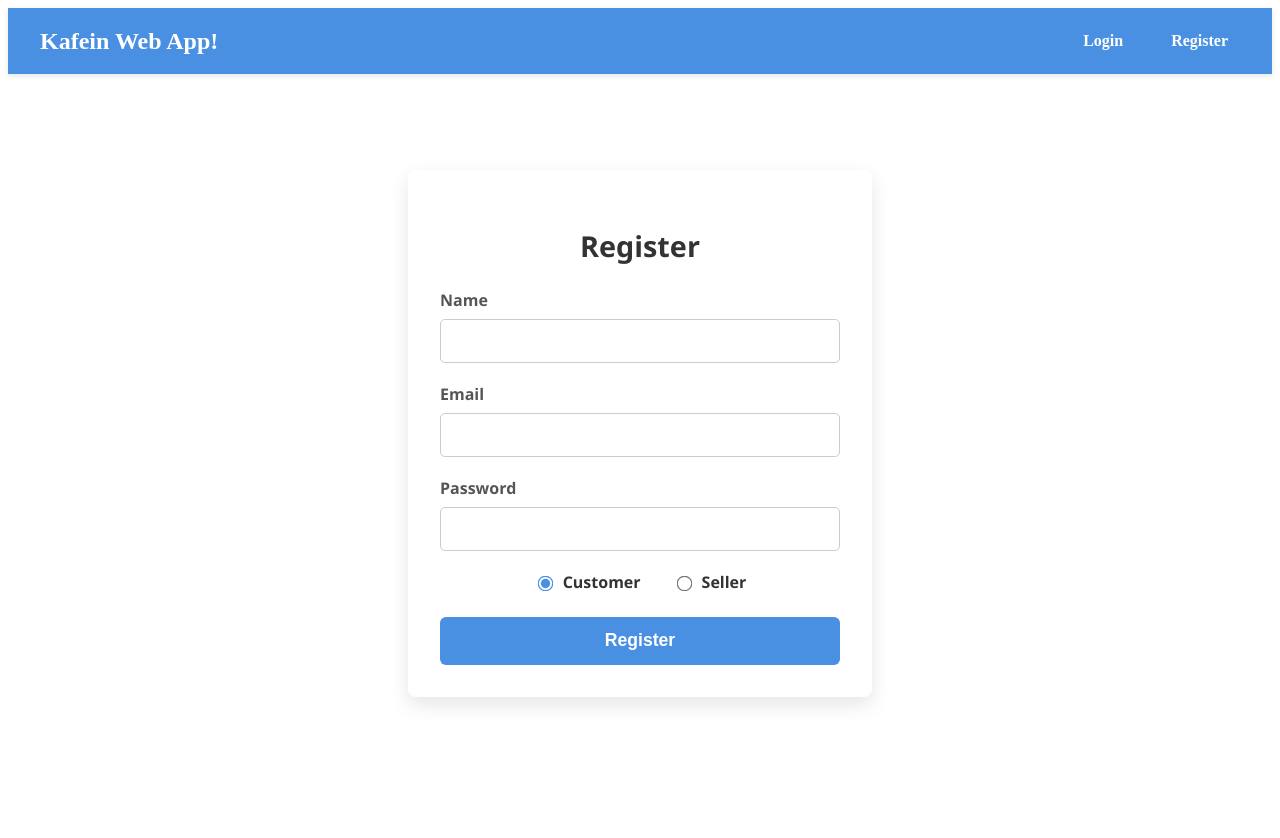
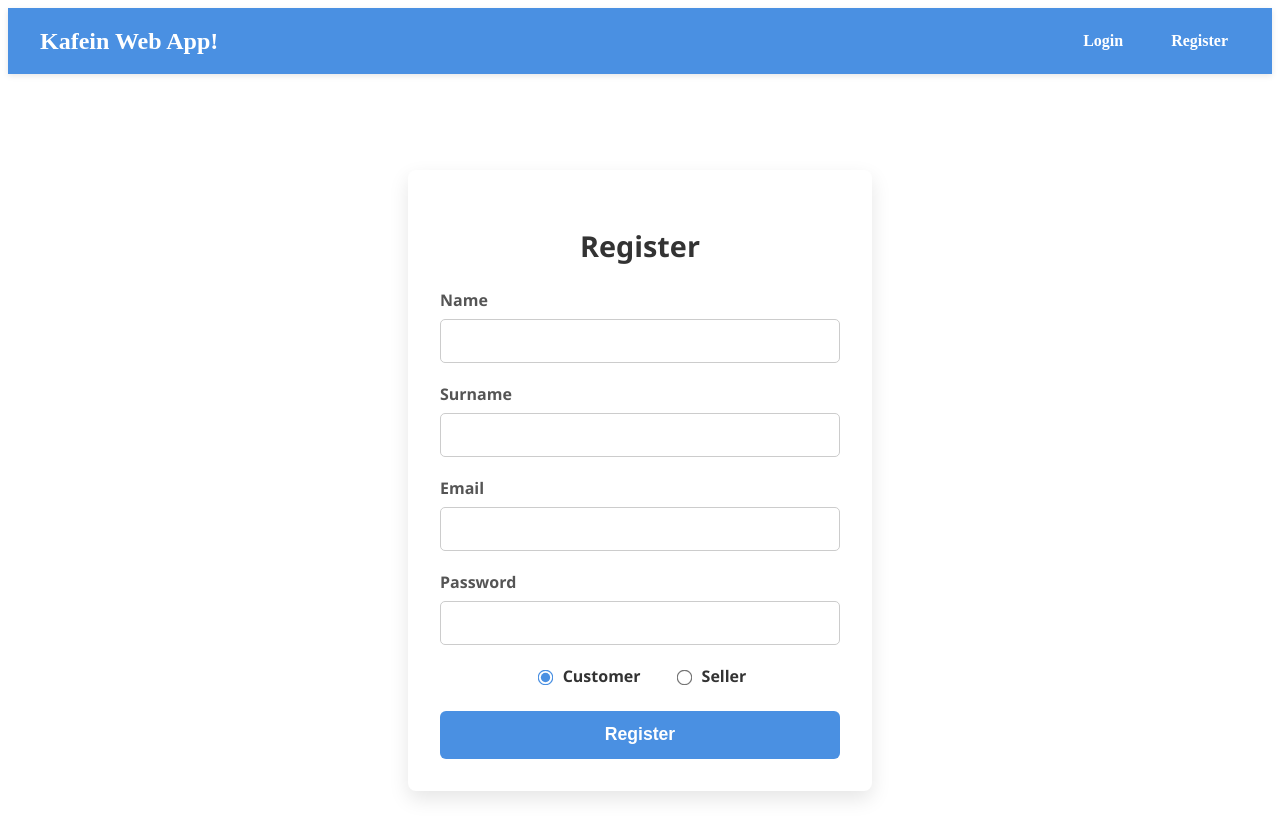
Before and after one commit to Berkay-Ates/eCommerce-frontend-web, an Angular app: page /register in a window 1280 px wide. Shown: the top 838 px of the page. Before the commit the page ends 800 px from the top, so only its background shows below. Built offline with nearby package versions, Linux system fonts and the light colour scheme.

Commit message:
fix: correct user type condition in register form to display surname field for customers

```diff
--- a/src/app/features/register/register.html
+++ b/src/app/features/register/register.html
@@ -6,7 +6,7 @@
       <input id="name" name="name" type="text" [(ngModel)]="name" required />
     </div>
 
-    @if (userType() === UserType.SELLER) {
+    @if (userType() === UserType.CUSTOMER) {
       <div class="form-group" >
         <label for="surname">Surname</label>
         <input id="surname" name="surname" type="text" [(ngModel)]="surname" required />
```
